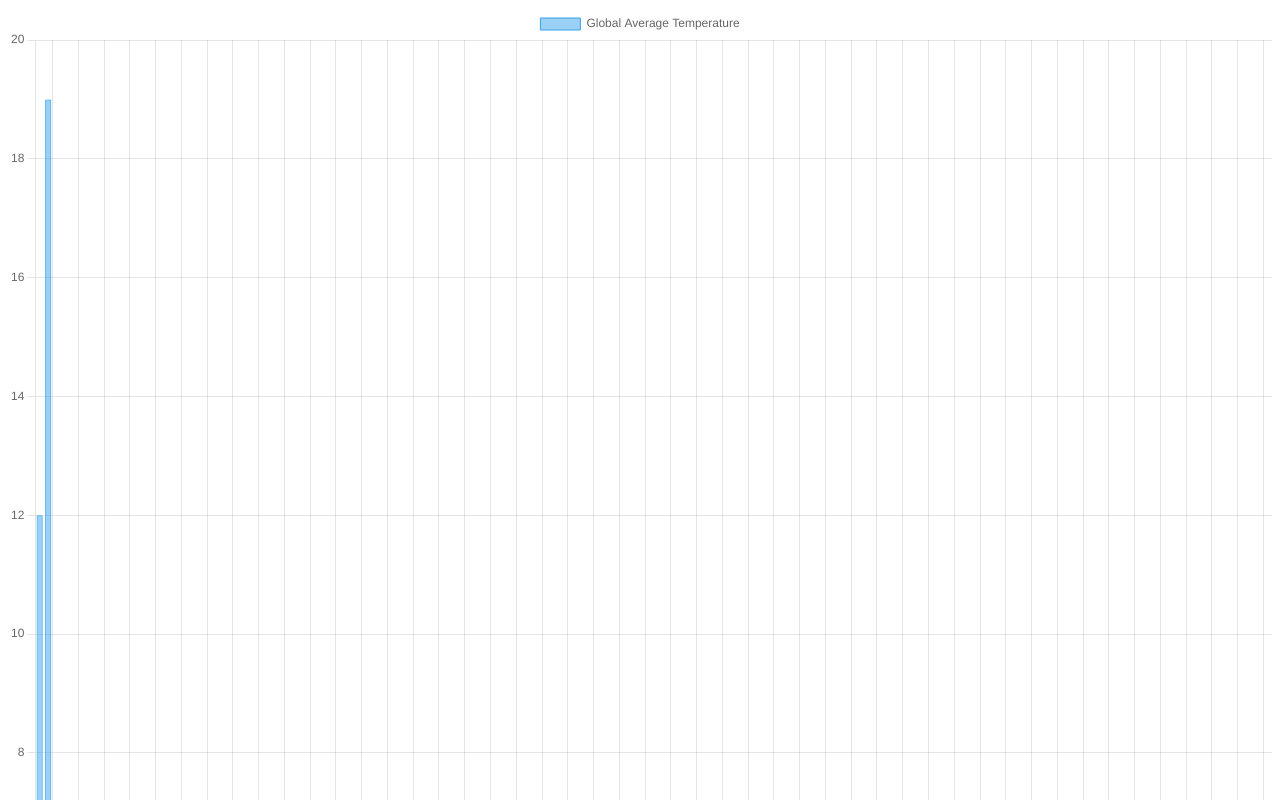
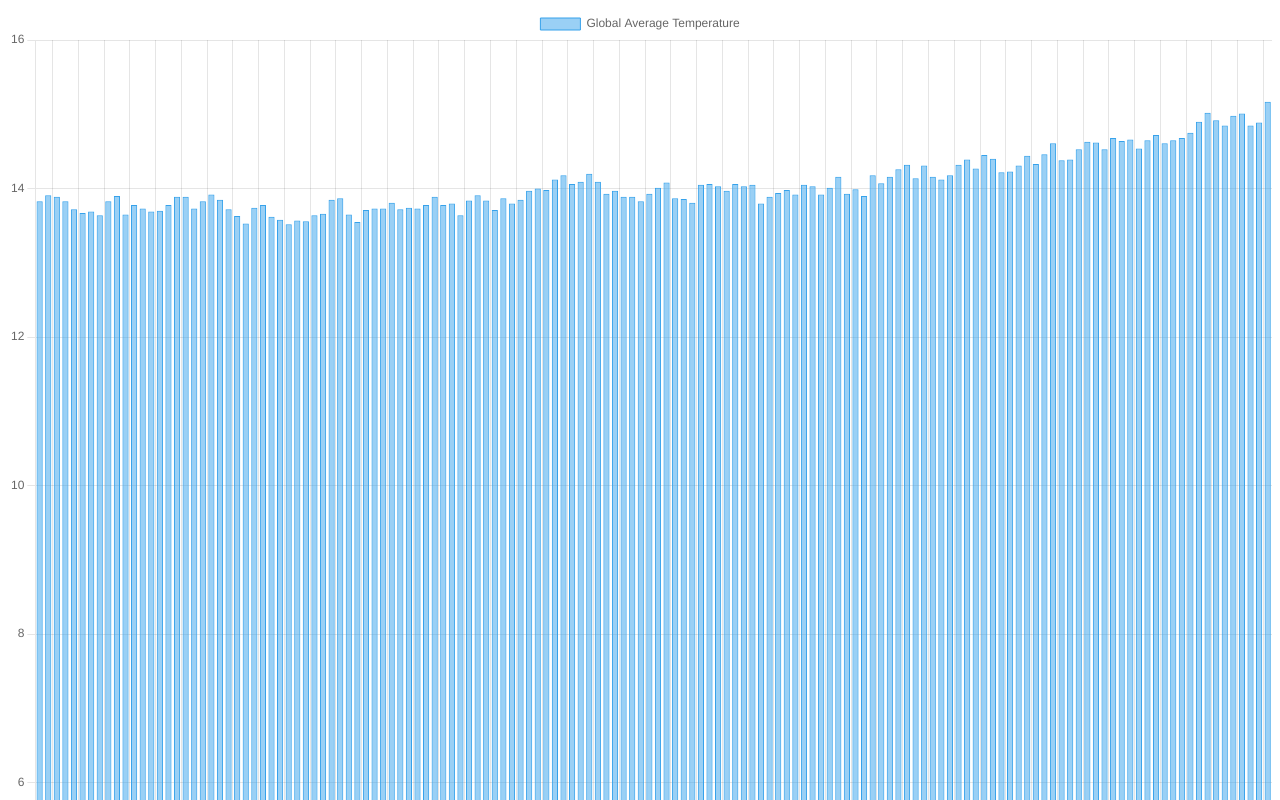
Before and after one commit to CobyWalsh/Data-API, a plain HTML site: page index.html in a window 1280 px wide. Shown: the top 800 px of the page. Drawn offline with nearby package versions, Linux system fonts and the light colour scheme.

Commit message:
added a parseFloat = 14 so the graph would not have negative temp readings

```diff
--- a/index.html
+++ b/index.html
@@ -10,6 +10,7 @@
     <canvas id="chart" width="400" height="400"></canvas>
     <script>
         const xLabels = [];
+        const yTemps = [];
         chartIt ();
         async function chartIt() {
             await getData();
@@ -21,7 +22,7 @@ new Chart(ctx, {
     labels: xLabels,
     datasets: [{
       label: 'Global Average Temperature',
-      data: [12, 19, 3, 5, 2, 3],
+      data: yTemps,
       borderWidth: 1
      }]
    },
@@ -44,6 +45,7 @@ new Chart(ctx, {
                 const year = columns[0];
                 xLabels.push(year);
                 const temp = columns[1];
+                yTemps.push(parseFloat(temp) + 14);
                 console.log(year, temp);
             });
 
```
